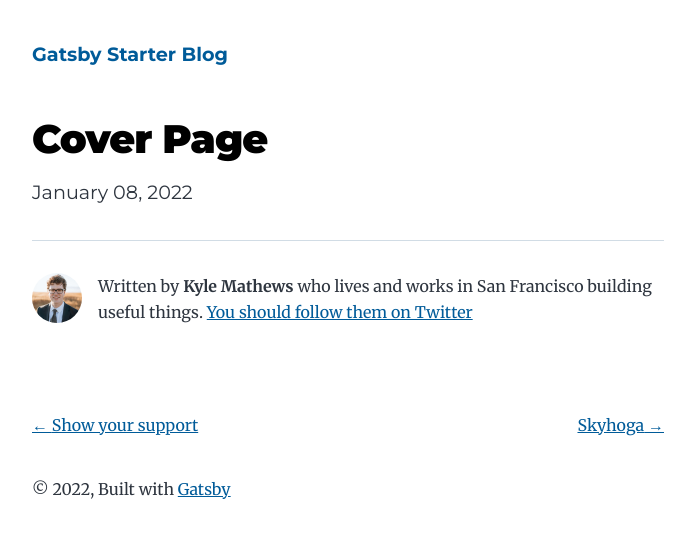
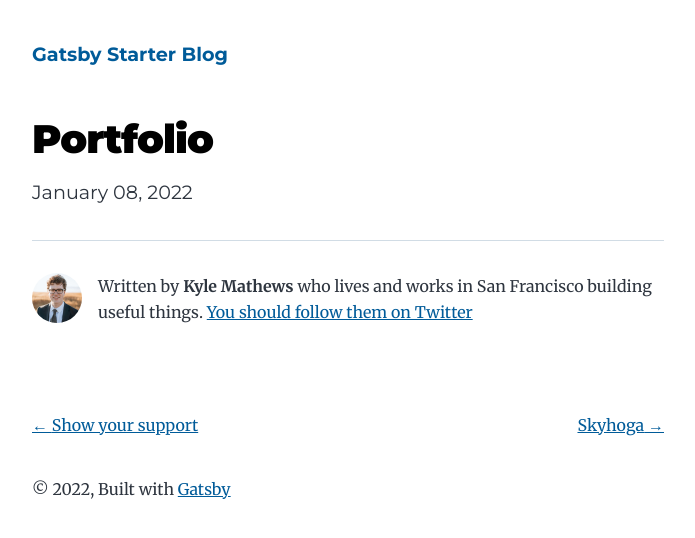
Before and after one commit to leroyjenkem/gatsby-starter-blog, a Gatsby site: page /front-page/ in a window 1280 px wide. Shown: the whole page, without its empty margins (292-987 px from the left). Built offline with nearby package versions, Linux system fonts and the light colour scheme; Gatsby itself is replaced by a stand-in of ours.

Commit message:
Update front-page.md

```diff
--- a/content/blog/front-page.md
+++ b/content/blog/front-page.md
@@ -1,5 +1,5 @@
 ---
-title: 'Cover Page'
+title: 'Portfolio'
 date: '2022-01-08T22:58:29+00:00'
 status: publish
 permalink: '/portfolio'
```
